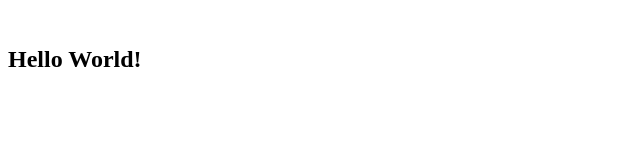
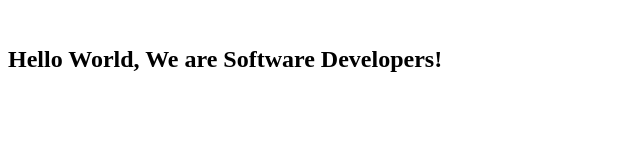
Before and after one commit to roguenlouch/Microverse-challenge, a plain HTML site: page index.html in a window 1280 px wide. Shown: the whole page, without its empty margins (0-640 px from the left). Drawn offline with Linux system fonts and the light colour scheme.

Commit message:
Update index.html

```diff
--- a/index.html
+++ b/index.html
@@ -8,7 +8,7 @@
 
   <body>
     <br>
-    <h2>Hello World!</h2>
+    <h2>Hello World, We are Software Developers!</h2>
     <script src="https://cdn.freecodecamp.org/testable-projects-fcc/v1/bundle.js"></script>
 
     <!--
```
